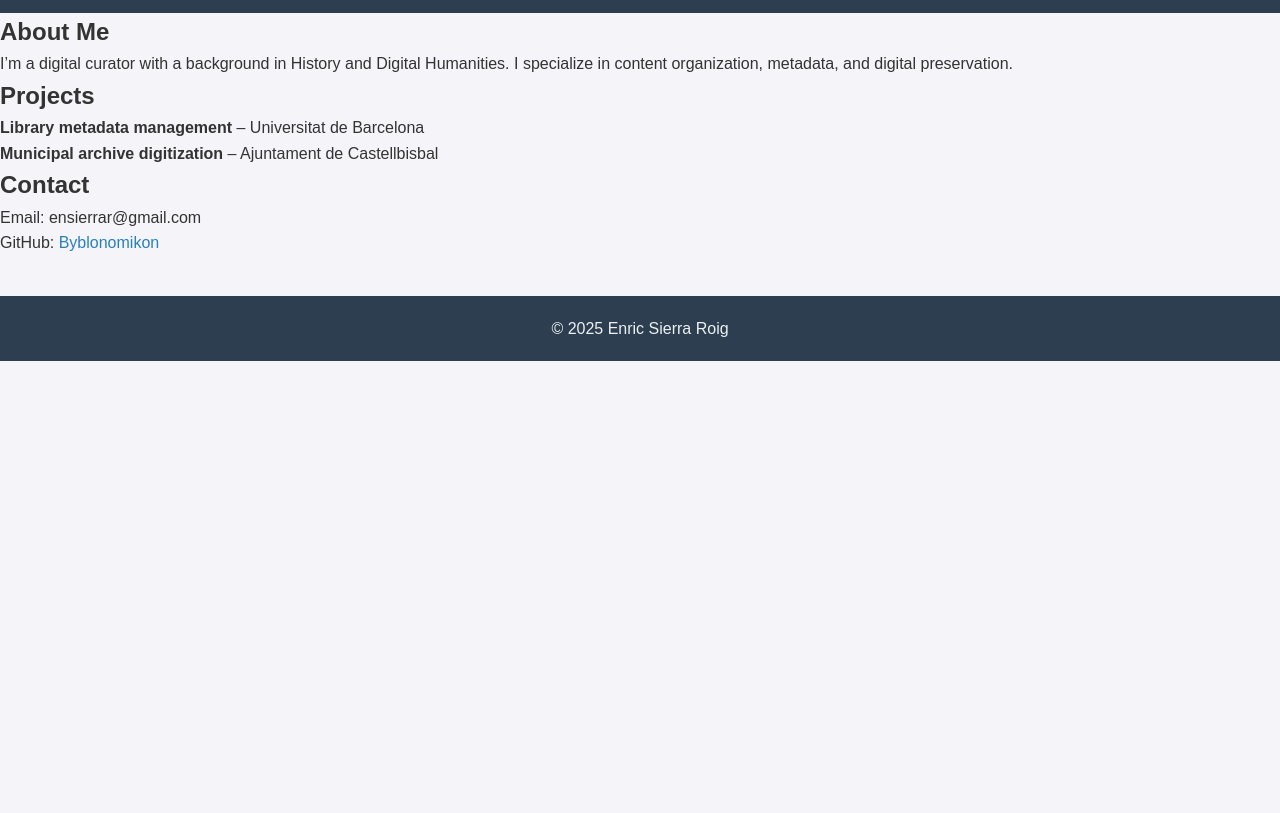
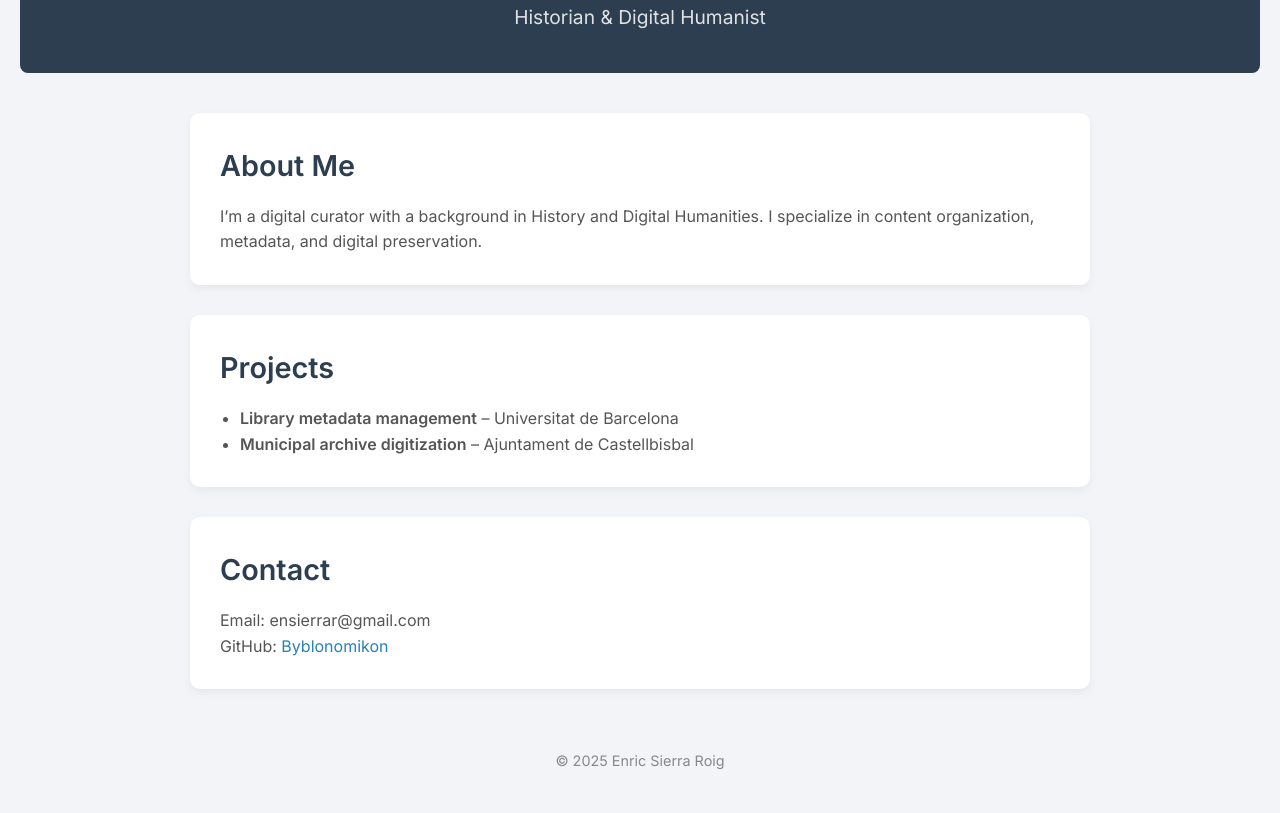
Before and after one commit to Byblonomikon/Byblonomikon.github.io, a plain HTML site: page index.html in a window 1280 px wide. Shown: the part 132-945 px from the top of the page. Before the commit the page ends 800 px from the top, so only its background shows below. Drawn offline with Linux system fonts and the light colour scheme.

Commit message:
Update styles.css

```diff
--- a/styles.css
+++ b/styles.css
@@ -1,32 +1,26 @@
-/* Reset de márgenes y paddings */
+@import url('https://fonts.googleapis.com/css2?family=Inter:wght@400;600&display=swap');
+
 * {
   margin: 0;
   padding: 0;
   box-sizing: border-box;
-  font-family: 'Poppins', sans-serif;
 }
 
-/* Fondo y color de texto */
 body {
-  background-color: #f4f4f9;
+  font-family: 'Inter', sans-serif;
+  background-color: #f2f4f8;
   color: #333;
   line-height: 1.6;
-}
-
-/* Contenedor principal */
-.container {
-  width: 100%;
-  max-width: 1200px;
-  margin: 0 auto;
   padding: 20px;
 }
 
-/* Cabecera */
 header {
   background-color: #2c3e50;
-  color: #ecf0f1;
-  padding: 20px 0;
+  color: white;
   text-align: center;
+  padding: 40px 20px;
+  border-radius: 8px;
+  margin-bottom: 40px;
 }
 
 header h1 {
@@ -36,37 +30,37 @@ header h1 {
 
 header p {
   font-size: 1.2rem;
+  opacity: 0.85;
 }
 
-/* Sección de proyectos */
-#projects {
-  margin-top: 40px;
+/* Contenido principal */
+main {
+  max-width: 900px;
+  margin: auto;
 }
 
-#projects h2 {
-  font-size: 2rem;
-  margin-bottom: 20px;
-  text-align: center;
-  color: #34495e;
+section {
+  background-color: white;
+  border-radius: 10px;
+  padding: 30px;
+  margin-bottom: 30px;
+  box-shadow: 0 4px 10px rgba(0, 0, 0, 0.05);
 }
 
-.project {
-  background-color: #fff;
-  border: 1px solid #ddd;
-  border-radius: 8px;
-  margin-bottom: 20px;
-  padding: 20px;
-  box-shadow: 0 4px 6px rgba(0, 0, 0, 0.1);
+section h2 {
+  color: #2c3e50;
+  margin-bottom: 15px;
+  font-size: 1.8rem;
 }
 
-.project h3 {
-  font-size: 1.5rem;
-  color: #2980b9;
+section p, section li {
+  font-size: 1rem;
+  color: #555;
 }
 
-.project p {
-  font-size: 1rem;
-  color: #7f8c8d;
+ul {
+  list-style-type: disc;
+  margin-left: 20px;
 }
 
 /* Enlaces */
@@ -81,40 +75,24 @@ a:hover {
 
 /* Pie de página */
 footer {
-  background-color: #2c3e50;
-  color: #ecf0f1;
   text-align: center;
+  color: #888;
   padding: 20px 0;
   margin-top: 40px;
+  font-size: 0.9rem;
 }
 
-footer p {
-  font-size: 1rem;
-}
-
-/* Estilos responsivos */
+/* Responsive */
 @media (max-width: 768px) {
   header h1 {
     font-size: 2rem;
   }
 
-  header p {
-    font-size: 1rem;
+  section {
+    padding: 20px;
   }
 
-  #projects h2 {
+  section h2 {
     font-size: 1.5rem;
   }
-
-  .project {
-    padding: 15px;
-  }
-
-  .project h3 {
-    font-size: 1.2rem;
-  }
-
-  .project p {
-    font-size: 0.9rem;
-  }
 }
```
